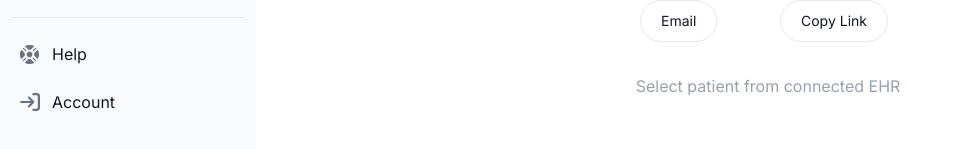
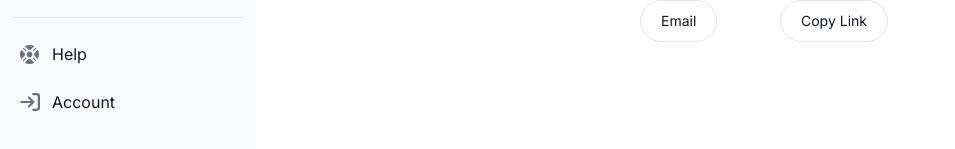
Before and after one commit to humayunk/doctor-dashboard, a Next.js app: page /forms/share in a window 1280 px wide. Shown: the part 397-546 px from the top of the page, without its empty margins (0-955 px from the left). Built offline with nearby package versions, Linux system fonts and the light colour scheme.

Commit message:
Remove EHR reference since that will not be in v1

```diff
--- a/src/app/forms/share/page.jsx
+++ b/src/app/forms/share/page.jsx
@@ -15,7 +15,6 @@ export default function Page() {
           </a>
           <button type="button" className="py-2.5 px-5 me-2 mb-2 text-sm font-medium text-gray-900 focus:outline-none bg-white rounded-full border border-gray-200 hover:bg-gray-100 hover:text-blue-700 focus:z-10 focus:ring-4 focus:ring-gray-100 dark:focus:ring-gray-700 dark:bg-gray-800 dark:text-gray-400 dark:border-gray-600 dark:hover:text-white dark:hover:bg-gray-700">Copy Link</button>
         </div>
-        <p className="mt-6 text-gray-400">Select patient from connected EHR</p>
       </div>
     </>
   );
```
